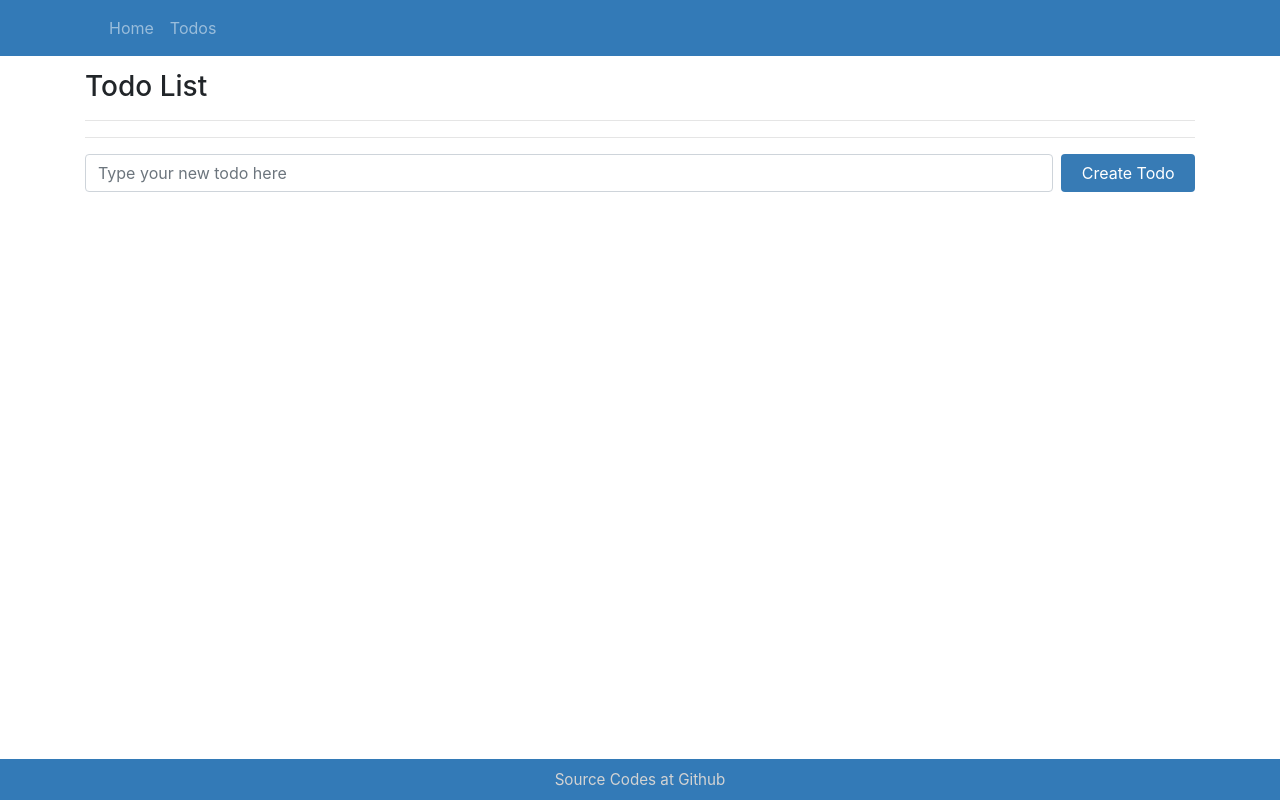
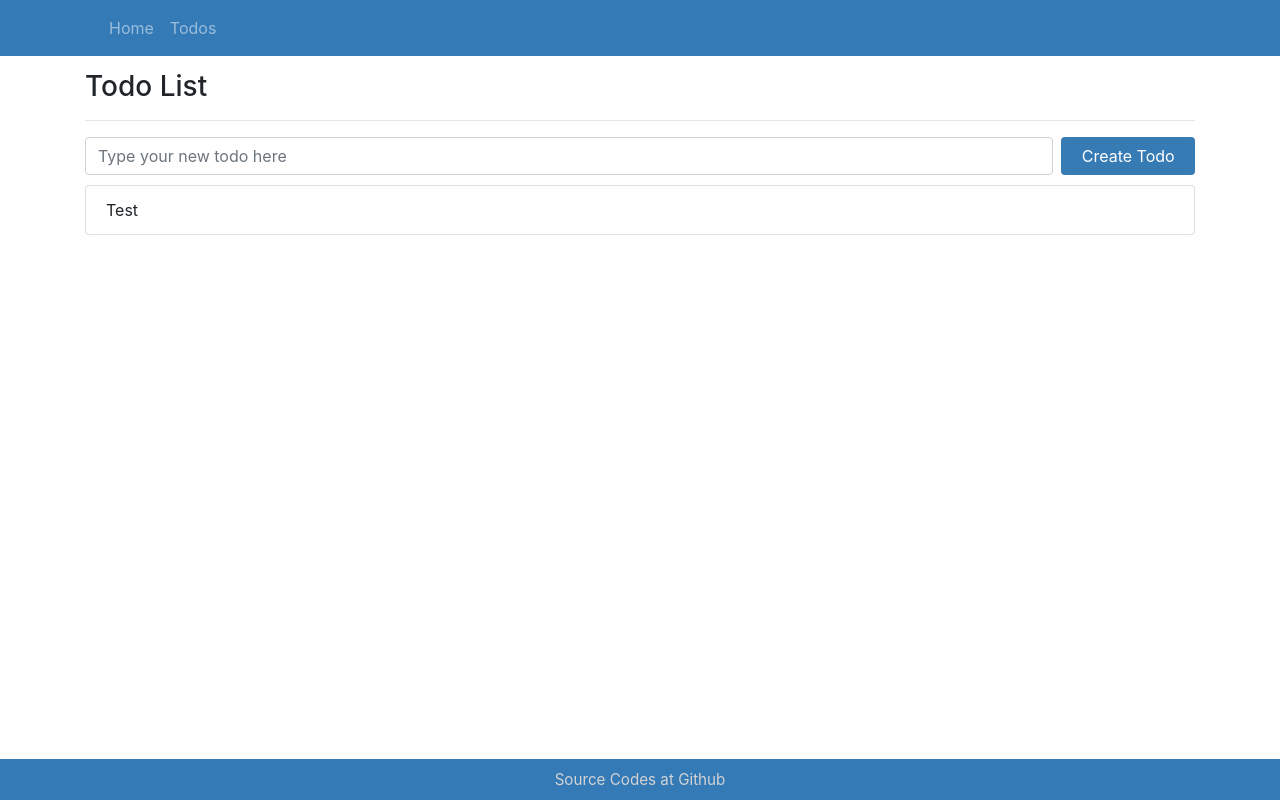
Before and after one commit to BrycenG007/React-Django-Docker, a React (Create React App) app in the folder frontend/: page /todos in a window 1280 px wide. Built offline with nearby package versions, Linux system fonts and the light colour scheme.

Commit message:
Adjusted layout

```diff
--- a/frontend/src/components/App.js
+++ b/frontend/src/components/App.js
@@ -1,5 +1,4 @@
 import React, { Component } from 'react';
-import { Container, Row, Col } from 'reactstrap';
 import { BrowserRouter as Router, Route, Switch } from 'react-router-dom';
 import './App.css';
 
@@ -12,17 +11,11 @@ class App extends Component {
     return (
       <div className="App">
         <main>
-          <Container>
-            <Row>
-              <Col>
-                <Switch>
-                  <Route path="/" component={HomePage} exact />
-                  <Route path="/todos" component={TodoPage} />
-                  <Route component={NotFoundPage} />
-                </Switch>
-              </Col>
-            </Row>
-          </Container>
+          <Switch>
+            <Route path="/" component={HomePage} exact />
+            <Route path="/todos" component={TodoPage} />
+            <Route component={NotFoundPage} />
+          </Switch>
         </main>
       </div>
     );
--- a/frontend/src/components/HomePage.js
+++ b/frontend/src/components/HomePage.js
@@ -1,11 +1,16 @@
-import React, { Component, Fragment } from 'react';
+import React, { Component } from 'react';
+import { Container, Row, Col } from 'reactstrap';
 
 class HomePage extends Component {
   render() {
     return (
-      <Fragment>
-        <h3>The site is under construction.</h3>
-      </Fragment>
+      <Container>
+        <Row>
+          <Col>
+            <h3>The site is under construction.</h3>
+          </Col>
+        </Row>
+      </Container>
     );
   }
 }
--- a/frontend/src/components/NotFoundPage.js
+++ b/frontend/src/components/NotFoundPage.js
@@ -1,11 +1,16 @@
-import React, { Component, Fragment } from 'react';
+import React, { Component } from 'react';
+import { Container, Row, Col } from 'reactstrap';
 
 class NotFoundPage extends Component {
   render() {
     return (
-      <Fragment>
-        <h3>404: Page Not Found</h3>
-      </Fragment>
+      <Container>
+        <Row>
+          <Col>
+            <h3>404: Page Not Found</h3>
+          </Col>
+        </Row>
+      </Container>
     );
   }
 }
--- a/frontend/src/components/todo/NewTodoForm.js
+++ b/frontend/src/components/todo/NewTodoForm.js
@@ -1,5 +1,5 @@
 import React, { Component, Fragment } from 'react';
-import { Form, Row, Col, FormGroup, Input, Label, Button } from 'reactstrap';
+import { Form, Input, Button } from 'reactstrap';
 
 class NewTodoForm extends Component {
   state = {
@@ -8,6 +8,7 @@ class NewTodoForm extends Component {
 
   onCreateTodo = (event) => {
     event.preventDefault();
+    console.log('onCreateTodo');
   };
 
   onChange = (event) => {
--- a/frontend/src/components/todo/TodoList.js
+++ b/frontend/src/components/todo/TodoList.js
@@ -1,11 +1,20 @@
-import React, { Component, Fragment } from 'react';
+import React, { Component } from 'react';
+import { ListGroup, ListGroupItem } from 'reactstrap';
 
 class TodoList extends Component {
   render() {
+    const todos = [{text: 'Test'}]
+
     return (
-      <Fragment>
-
-      </Fragment>
+      <ListGroup>
+        {todos.map((todo, key) => (
+          <ListGroupItem
+            key={key}
+          >
+            {todo.text}
+          </ListGroupItem>
+        ))}
+      </ListGroup>
     );
   }
 }
--- a/frontend/src/components/todo/TodoPage.js
+++ b/frontend/src/components/todo/TodoPage.js
@@ -1,17 +1,30 @@
-import React, { Component, Fragment } from 'react';
+import React, { Component } from 'react';
+import { Container, Row, Col } from 'reactstrap';
 import NewTodoForm from './NewTodoForm';
 import TodoList from './TodoList';
 
 class TodoPage extends Component {
   render() {
     return (
-      <Fragment>
-        <h3>Todo List</h3>
-        <hr/>
-        <TodoList />
-        <hr/>
-        <NewTodoForm />
-      </Fragment>
+      <Container>
+        <Row>
+          <Col>
+            <h3>Todo List</h3>
+            <hr/>
+          </Col>
+        </Row>
+        <Row>
+          <Col>
+            <NewTodoForm />
+          </Col>
+        </Row>
+        <Row
+          style={{ marginTop: "10px" }}>
+          <Col>
+            <TodoList />
+          </Col>
+        </Row>
+      </Container>
     );
   }
 }
```
